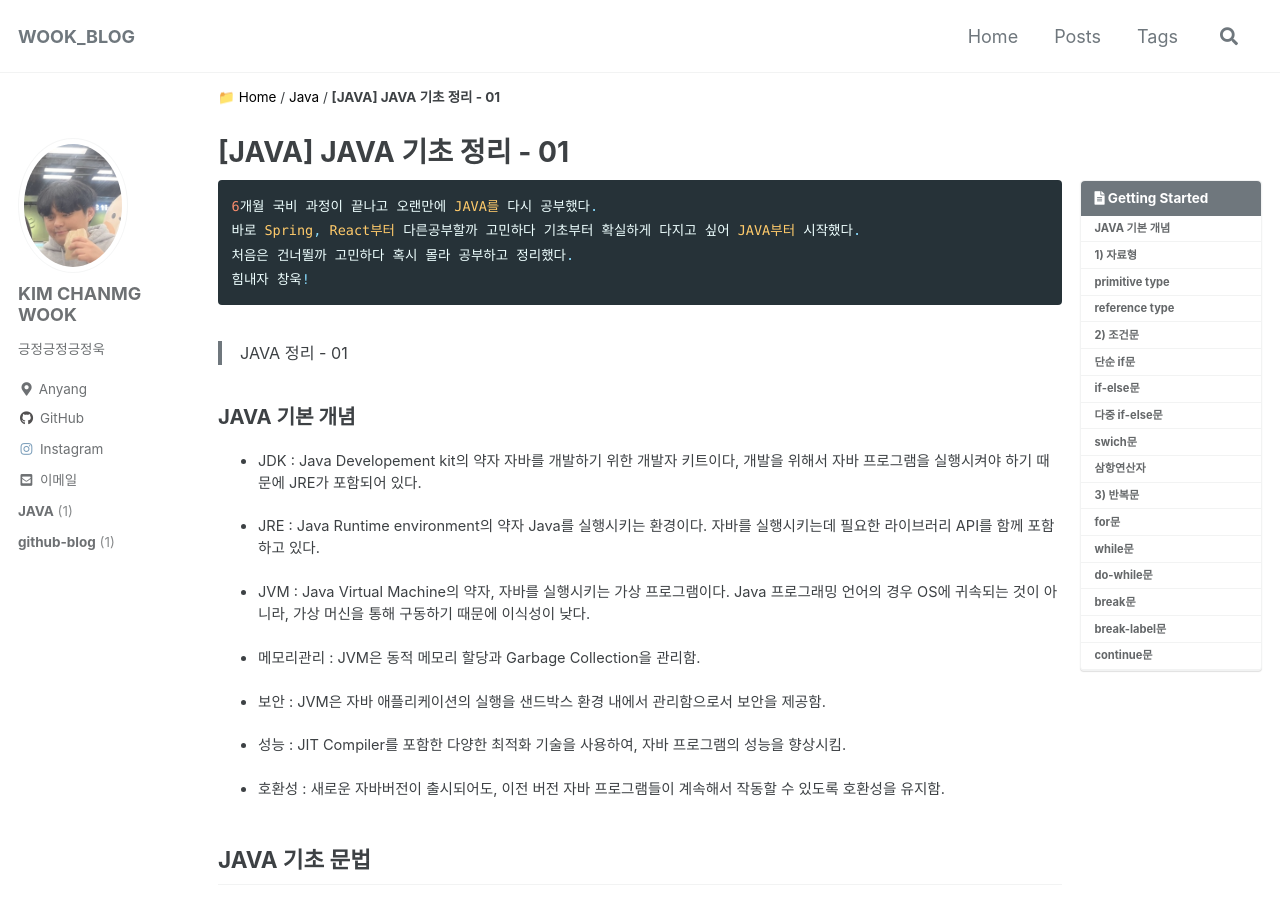
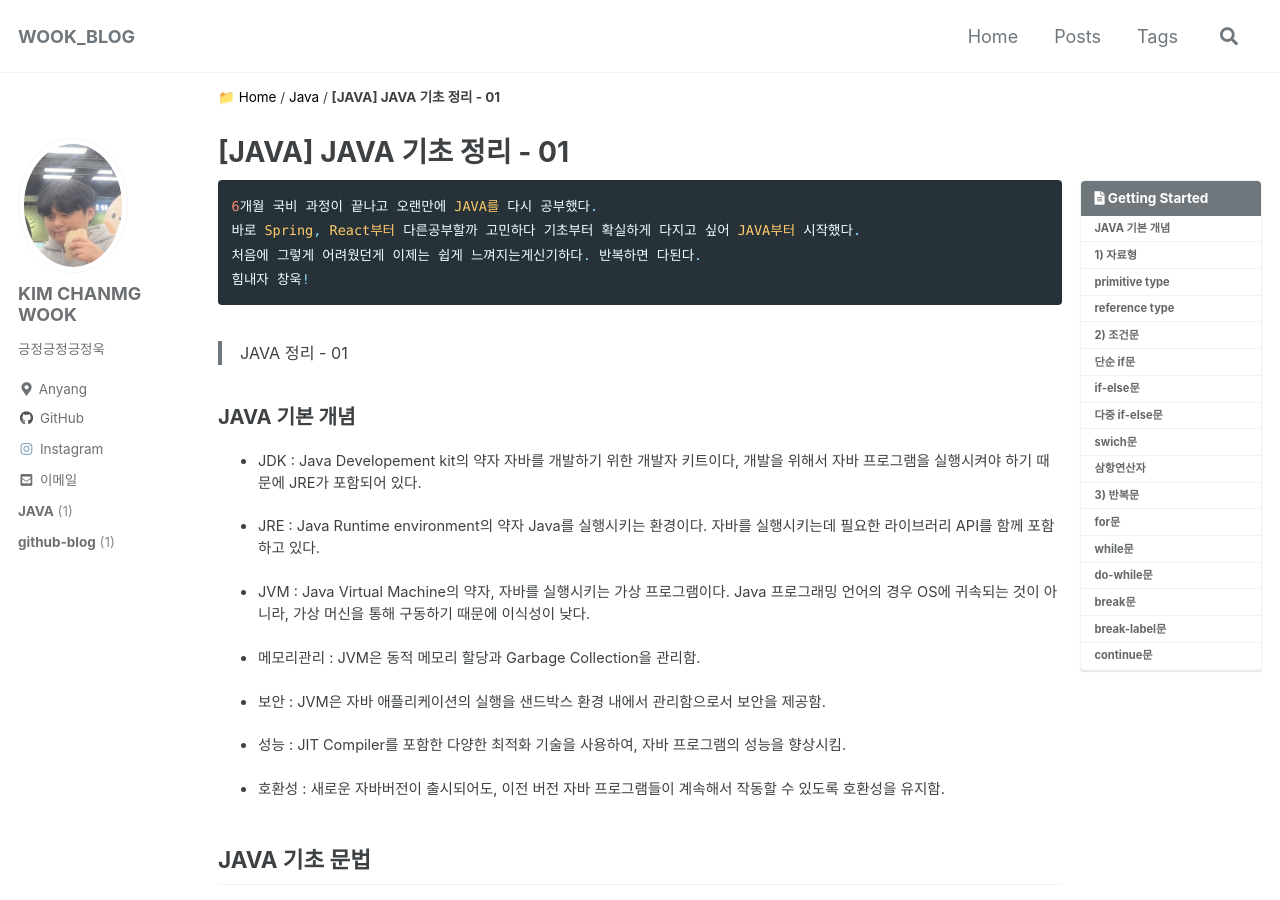
Before and after one commit to CHANGWOOKI/CHANGWOOKI.github.io, a Jekyll site: the page built from _posts/JAVA/2024-04-22-JAVA_1.md, in a window 1280 px wide and 900 px high. Built offline with Jekyll 4.4.1, drawn with Linux system fonts in a browser that asks for light colours; cached includes are drawn as plain includes.

Commit message:
BLOG 수정

````diff
--- a/_posts/JAVA/2024-04-22-JAVA_1.md
+++ b/_posts/JAVA/2024-04-22-JAVA_1.md
@@ -14,7 +14,7 @@ categories:
 ```java
 6개월 국비 과정이 끝나고 오랜만에 JAVA를 다시 공부했다.
 바로 Spring, React부터 다른공부할까 고민하다 기초부터 확실하게 다지고 싶어 JAVA부터 시작했다.
-처음은 건너뛸까 고민하다 혹시 몰라 공부하고 정리했다.
+처음에 그렇게 어려웠던게 이제는 쉽게 느껴지는게신기하다. 반복하면 다된다.
 힘내자 창욱!
 ```
 
````
